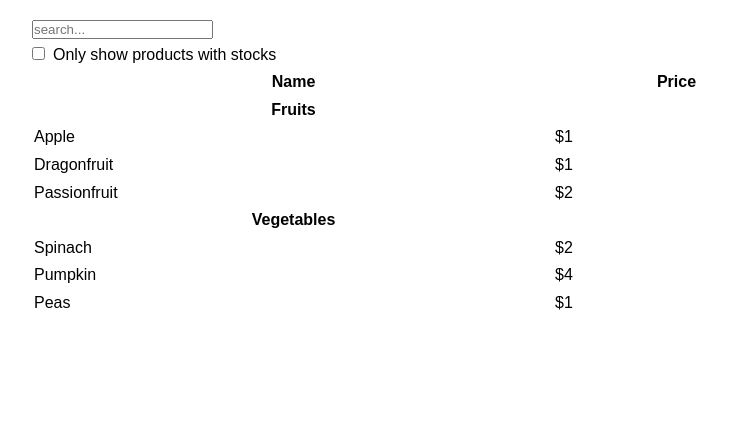
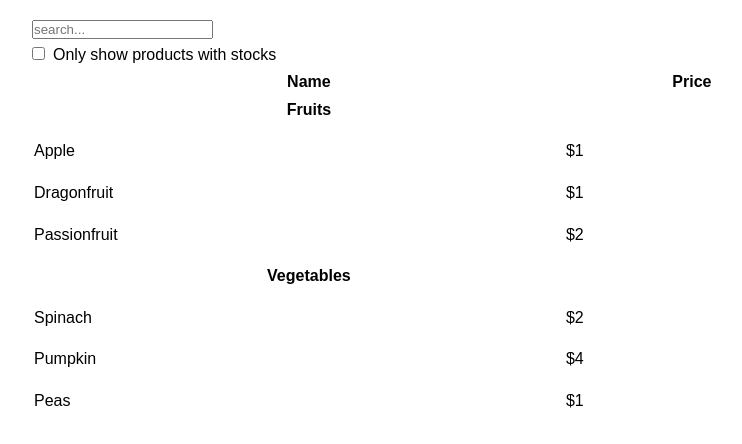
Before and after one commit to namatya-bunnings/Searchable, a React (Create React App) app: page / in a window 1280 px wide. Shown: the top 444 px of the page, without its empty margins (224-966 px from the left). Built offline with nearby package versions, Linux system fonts and the light colour scheme.

Commit message:
removed table

```diff
--- a/src/components/ProductDetails/ProductDetails.tsx
+++ b/src/components/ProductDetails/ProductDetails.tsx
@@ -1,13 +1,14 @@
 import React from "react";
 import { Product } from "../ProductList/ProductList.types";
+import "./ProductDetails.css";
 
 const ProductDetails = ({ product }: { product: Product }) => {
   const { name, price } = product;
   return (
-    <tr>
-      <td>{name}</td>
-      <td>{price}</td>
-    </tr>
+    <div className="product-details">
+      <div>{name}</div>
+      <div>{price}</div>
+    </div>
   );
 };
 export default ProductDetails;
```
